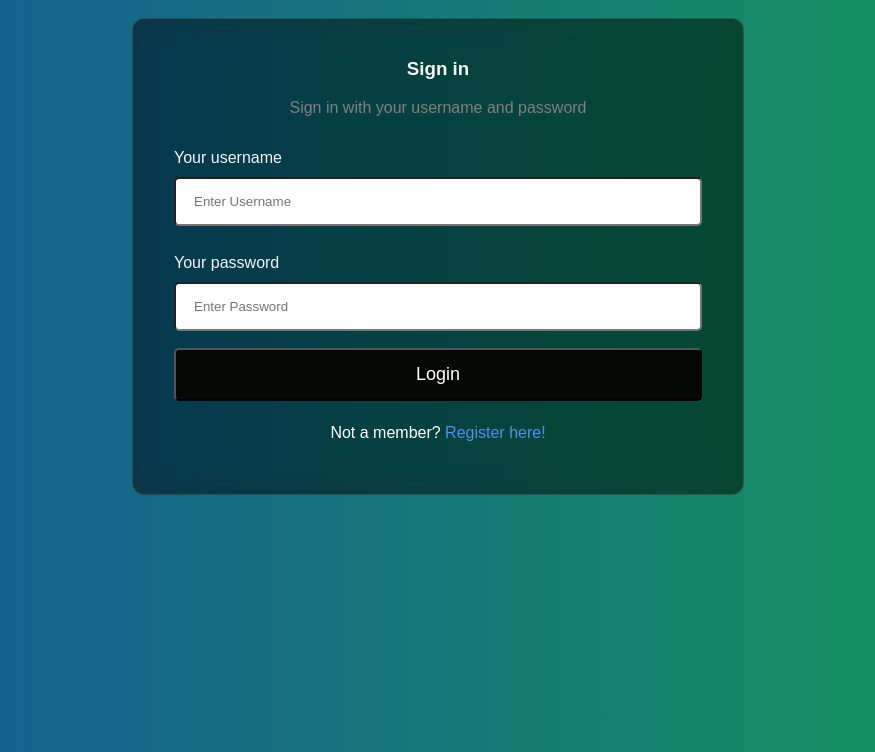
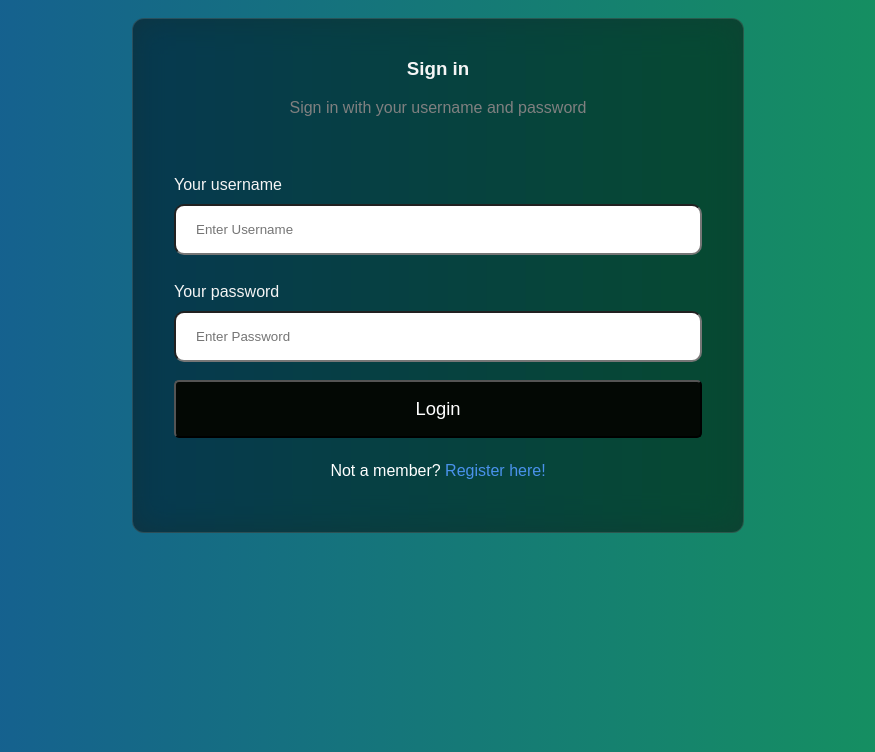
Before and after one commit to Snowplou/CraftCoins, a website with bundled scripts: page login.html in a window 1280 px wide. Shown: the part 48-800 px from the top of the page, without its empty margins (202-1077 px from the left). Built offline with nearby package versions, Linux system fonts and the light colour scheme.

Commit message:
added info on login page, made db more organized

```diff
--- a/login.html
+++ b/login.html
@@ -9,6 +9,9 @@
 
     <!-- Main container for all inputs -->
     <div class="mainContainer">
+
+      <p id = "infoLogin"><br></p>
+
       <!-- Username -->
       <label>Your username</label>
       <input type="text" id = "nameLogin" placeholder="Enter Username" name="username" required>
--- a/script.js
+++ b/script.js
@@ -34,6 +34,9 @@ function signIn() {
       userId = snapshot.val.id
       localStorage.setItem("userId", userId)
     }
+    else {
+      document.getElementById("infoLogin").innerText = "Incorrect Password Or Username"
+    }
   })
 }
 
@@ -51,12 +54,18 @@ function createUser() {
       createId = Number(createId)
 
       set(ref(db, "users/" + username), {
-        id: createId,
-        password: password,
+        password: password
       })
+
+      set(ref(db, "ids/" + createId), username)
     }
   })
 }
 
-// document.getElementById("login").addEventListener("click", signIn)
-document.getElementById("create").addEventListener("click", createUser)
+try {
+  document.getElementById("login").addEventListener("click", signIn)
+
+}
+catch {
+  document.getElementById("create").addEventListener("click", createUser)
+}
--- a/style.css
+++ b/style.css
@@ -27,24 +27,31 @@ form{
 input[type=text], input[type=password]{
     width: 100%;
     margin: 10px 0;
-    border-radius: 5px;
-    padding: 15px 18px;
+    border-radius: 10px;
+    padding: 2vh 2.5vh;
     box-sizing: border-box;
   }
 
 #login, #create {
     background-color: #030804;
     color: white;
-    padding: 14px 20px;
+    padding: 2vh 3vh;
     border-radius: 5px;
-    margin: 7px 0;
+    margin: 1vh 0;
     width: 100%;
-    font-size: 18px;
+    font-size: 115%;
   }
 
 #login:hover, #create:hover {
     opacity: 0.6;
     cursor: pointer;
+}
+
+#infoLogin {
+  margin-top: -1vh;
+  text-align: center;
+  color: rgb(225, 10, 10);
+  font-family:Verdana, Geneva, Tahoma, sans-serif
 }
 
 .headingsContainer{
@@ -55,13 +62,13 @@ input[type=text], input[type=password]{
     color: gray;
 }
 .mainContainer{
-    padding: 16px;
+    padding: 2vh;
 }
 
 span.forgotpsd a {
     float: right;
     color: whitesmoke;
-    padding-top: 16px;
+    padding-top: 2vh;
   }
 
 .forgotpsd a{
```
